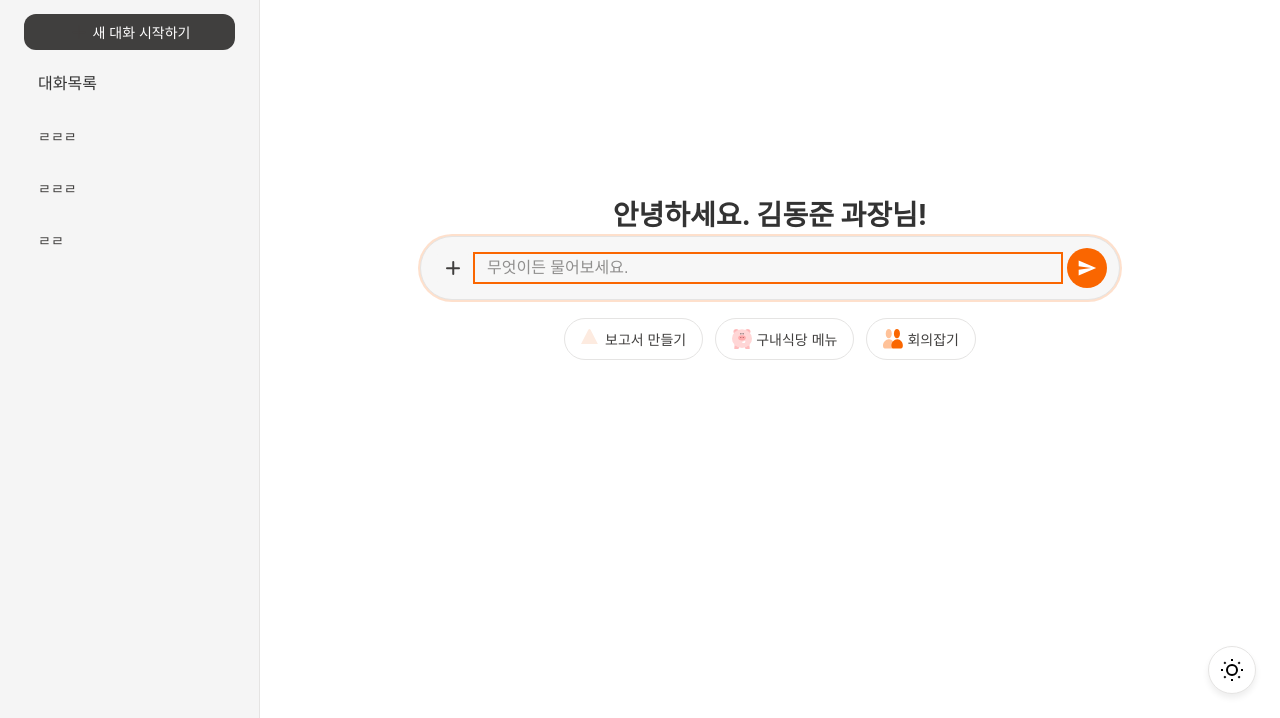
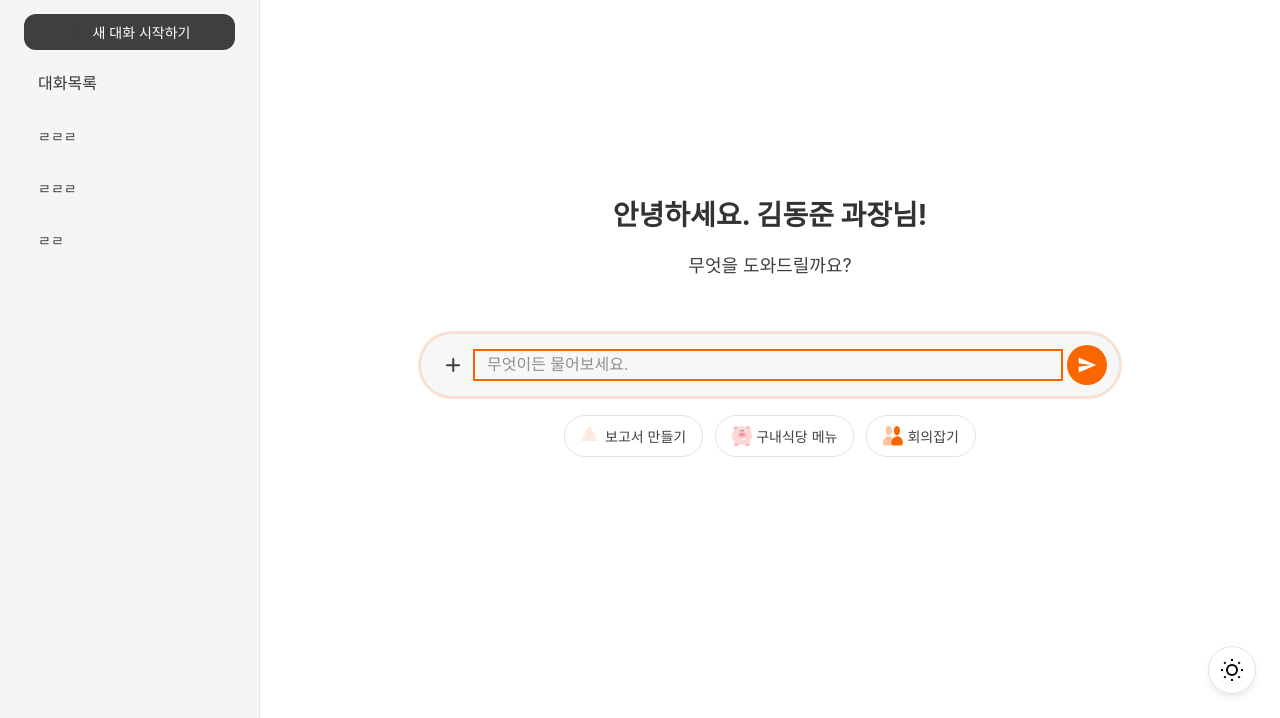
Before and after one commit to shena1470-tech/Project1, a plain HTML site: page index.html in a window 1280 px wide. Shown: the part 82-800 px from the top of the page. Drawn offline with Linux system fonts and the light colour scheme.

Commit message:
서브타이틀 추가

```diff
--- a/css/hanwha-design-system.css
+++ b/css/hanwha-design-system.css
@@ -349,6 +349,15 @@ body {
     font-weight: 700;
     color: var(--color-text-primary);
     text-align: center;
+    margin-bottom: 16px;
+}
+
+.welcome-subtitle {
+    font-size: 18px;
+    font-weight: 400;
+    color: var(--color-text-secondary);
+    text-align: center;
+    margin: 0 0 54px 0;
 }
 
 /* Input Wrapper and Container */
--- a/index.html
+++ b/index.html
@@ -66,6 +66,7 @@
             <div class="chat-area" id="chatArea">
                 <div class="welcome-container" id="welcomeScreen">
                     <h1 class="welcome-title">안녕하세요. 김동준 과장님!</h1>
+                    <p class="welcome-subtitle">무엇을 도와드릴까요?</p>
                     <div class="input-wrapper">
                         <div class="input-container">
                             <button class="input-plus-button" onclick="showAttachments()">
```
